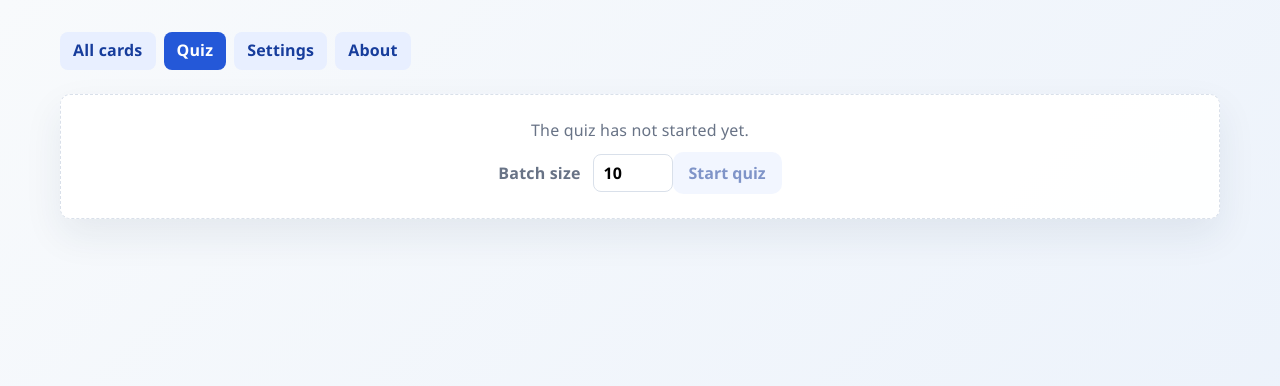
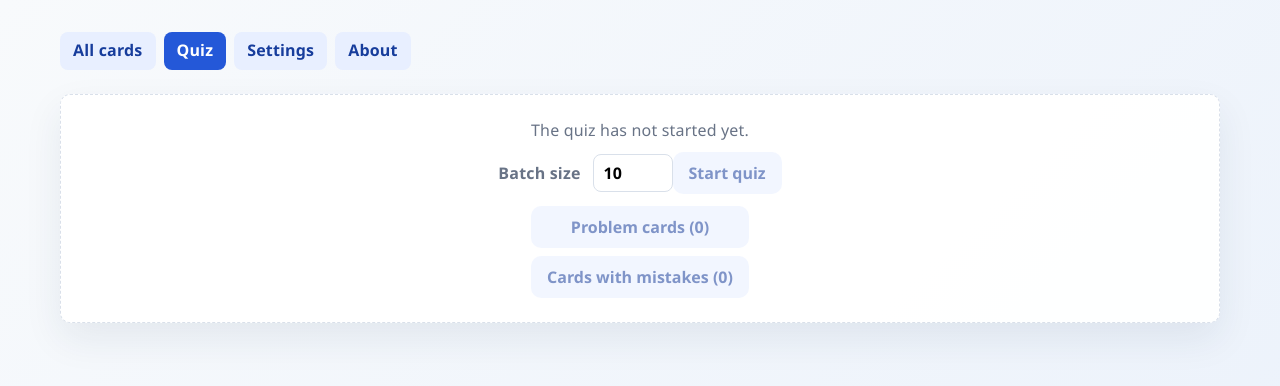
Before and after one commit to SVDotsenko/weak-cards-quiz-react, a React (Vite) app: page /quiz in a window 1280 px wide. Shown: the top 386 px of the page. Built offline with nearby package versions, Linux system fonts and the light colour scheme.

Commit message:
feat: add quiz mode buttons for starting quizzes with specific card filters

```diff
--- a/src/App.css
+++ b/src/App.css
@@ -419,6 +419,17 @@ main {
   color: var(--muted);
 }
 
+.quiz-mode-buttons {
+  display: flex;
+  flex-direction: column;
+  align-items: stretch;
+  width: max-content;
+  max-width: 100%;
+  gap: 8px;
+  margin-top: 12px;
+  margin-inline: auto;
+}
+
 .page-copy {
   width: 100%;
 }
--- a/src/app/AppContext.jsx
+++ b/src/app/AppContext.jsx
@@ -12,6 +12,7 @@ import {
   normalizeBatchSize,
   normalizeStartRoute,
   parseImportedCards,
+  filterCards,
   saveCards,
   shuffleOptions,
 } from "../cards";
@@ -156,8 +157,12 @@ export function AppProvider({ children }) {
     notify(t("notifications.exported", { count: cards.length }));
   }
 
-  function startQuiz() {
-    const batch = buildQuizBatch(cards, Math.min(batchSize, cards.length));
+  function startQuiz(mode = "all") {
+    const candidates = mode === "all" ? cards : filterCards(cards, mode);
+    const batch =
+      mode === "all"
+        ? buildQuizBatch(candidates, Math.min(batchSize, candidates.length))
+        : candidates;
     if (!batch.length) {
       notify(t("notifications.noCardsForQuiz"), "error");
       return false;
--- a/src/i18n/index.js
+++ b/src/i18n/index.js
@@ -8,7 +8,7 @@ const translations = {
         settings: { title: "Settings", startPage: "Page to open on launch", interfaceLanguage: "Interface language", english: "English", russian: "Russian", routeCards: "All cards", routeQuiz: "Quiz", routeAbout: "About" },
         cards: { import: "Import JSON", export: "Export JSON", resetStats: "Reset statistics", deleteAll: "Delete all cards", loadSample: "Load sample cards", showErrors: "Show {count} cards with errors", showAll: "Show all cards", errors: "With errors", empty: "No cards found. Import a JSON file to get started.", confirmDelete: "Delete all cards permanently?", cardLanguage: "Russian", cardLanguageEnglish: "English", mistakes: "Mistakes: {count}", studied: "Times studied: {count}" },
         stats: { total: "Total cards", problems: "Problem cards", studied: "Studied", mistakes: "Cards with mistakes" },
-        quiz: { notStarted: "The quiz has not started yet.", batchSize: "Batch size", start: "Start quiz", card: "Card {current} of {total}", answer: "Answer", next: "Next card" },
+        quiz: { notStarted: "The quiz has not started yet.", batchSize: "Batch size", start: "Start quiz", startProblems: "Problem cards ({count})", startErrors: "Cards with mistakes ({count})", card: "Card {current} of {total}", answer: "Answer", next: "Next card" },
         about: {
             purposeTitle: "Why was this app created?",
             purpose: "This app does not replace the official app for preparing for the Irish driving theory test. It complements it by making it easy to select only difficult cards and practise with them.",
@@ -28,7 +28,7 @@ const translations = {
         settings: { title: "Настройки", startPage: "Страница при входе в приложение", interfaceLanguage: "Язык интерфейса", english: "English", russian: "Русский", routeCards: "Все карточки", routeQuiz: "Тест", routeAbout: "О приложении" },
         cards: { import: "Загрузить JSON-файл", export: "Экспортировать JSON", resetStats: "Обнулить статистику", deleteAll: "Удалить все карточки", loadSample: "Загрузить тестовые карточки", showErrors: "Показать карточки с ошибками: {count}", showAll: "Показать все карточки", errors: "С ошибками", empty: "Карточки не найдены. Загрузите JSON-файл, чтобы начать.", confirmDelete: "Удалить все карточки безвозвратно?", cardLanguage: "Русский", cardLanguageEnglish: "English", mistakes: "Ошибок: {count}", studied: "Изучений: {count}" },
         stats: { total: "Всего карточек", problems: "Проблемных", studied: "Изучено", mistakes: "Карточек с ошибками" },
-        quiz: { notStarted: "Тест ещё не начат.", batchSize: "Размер батча", start: "Начать тест", card: "Карточка {current} из {total}", answer: "Ответить", next: "Следующая карточка" },
+        quiz: { notStarted: "Тест ещё не начат.", batchSize: "Размер батча", start: "Начать тест", startProblems: "Только проблемные ({count})", startErrors: "Только карточки с ошибками ({count})", card: "Карточка {current} из {total}", answer: "Ответить", next: "Следующая карточка" },
         about: {
             purposeTitle: "Зачем создано это приложение?",
             purpose: "Это приложение не заменяет официальное приложение для подготовки к теоретическому тесту на вождение в Ирландии, а дополняет его. В нём удобно отбирать только сложные карточки и заниматься по ним.",
--- a/src/pages/QuizPage.jsx
+++ b/src/pages/QuizPage.jsx
@@ -1,6 +1,7 @@
 import { useEffect } from "react";
 import { useNavigate } from "react-router-dom";
 import { useApp } from "../app/useApp";
+import { filterCards } from "../cards";
 import QuizCard from "../components/quiz/QuizCard";
 
 function QuizPage() {
@@ -16,6 +17,8 @@ function QuizPage() {
     t,
   } = useApp();
   const navigate = useNavigate();
+  const problemCount = filterCards(cards, "problem").length;
+  const errorCount = filterCards(cards, "errors").length;
 
   // при заходе на маршрут всегда начинать с экрана "Начать тест", а не с результата прошлого прохода
   useEffect(() => {
@@ -43,9 +46,17 @@ function QuizPage() {
             onChange={(event) => changeBatchSize(event.target.value)}
           />
         </label>
-        <button onClick={startQuiz} disabled={!cards.length}>
+        <button onClick={() => startQuiz()} disabled={!cards.length}>
           {t("quiz.start")}
         </button>
+        <div className="quiz-mode-buttons">
+          <button onClick={() => startQuiz("problem")} disabled={!problemCount}>
+            {t("quiz.startProblems", { count: problemCount })}
+          </button>
+          <button onClick={() => startQuiz("errors")} disabled={!errorCount}>
+            {t("quiz.startErrors", { count: errorCount })}
+          </button>
+        </div>
       </section>
     );
 
```
